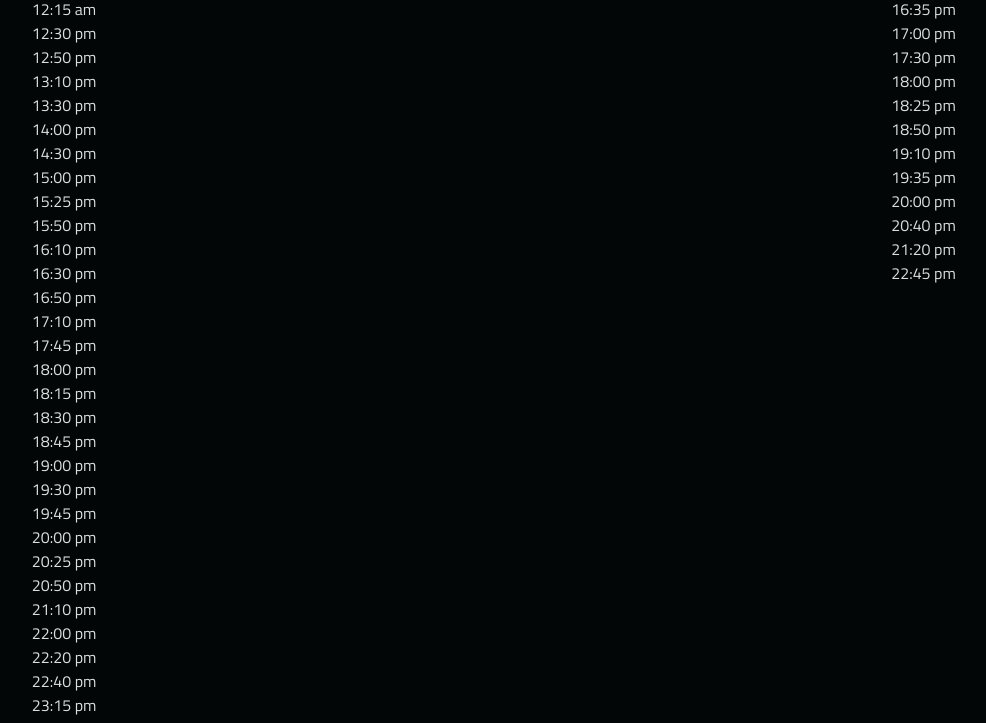
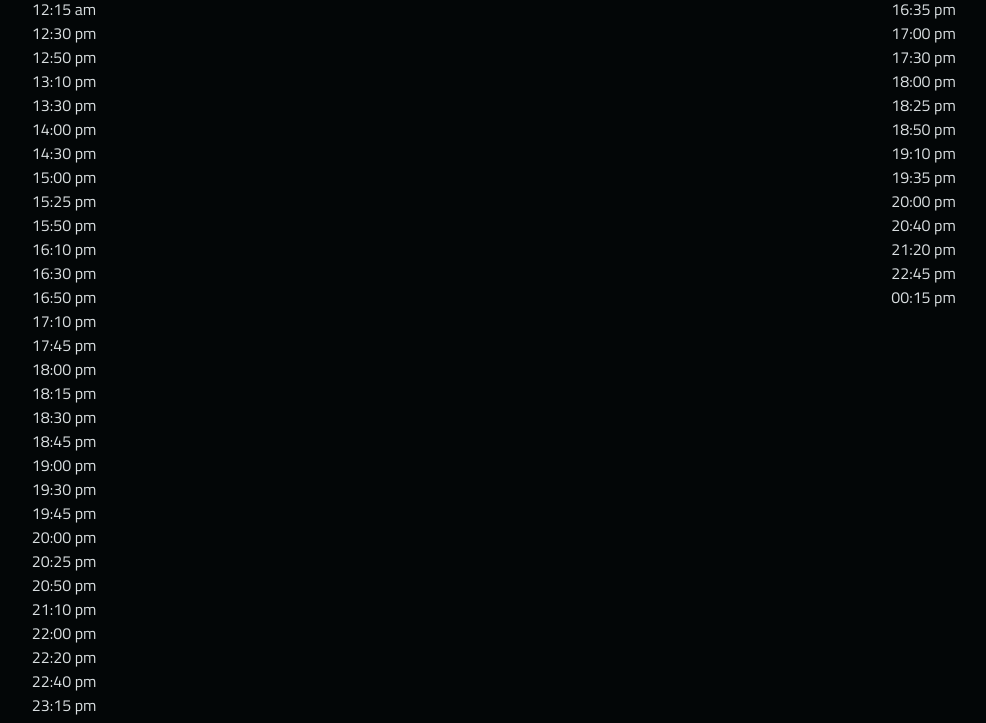
Before and after one commit to Nemo3003/horario-colectivos, a website: page resistencia.html in a window 1280 px wide. Shown: the part 828-1551 px from the top of the page, without its empty margins (129-1115 px from the left). Drawn offline with nearby package versions, Linux system fonts and the light colour scheme.

Commit message:
Update resistencia.html

```diff
--- a/resistencia.html
+++ b/resistencia.html
@@ -144,6 +144,7 @@
           <tr><td>20:40 pm</td></tr>
           <tr><td>21:20 pm</td></tr>
           <tr><td>22:45 pm</td></tr>
+          <tr><td>00:15 pm</td></tr>
         </table>
       </div>
 
```
